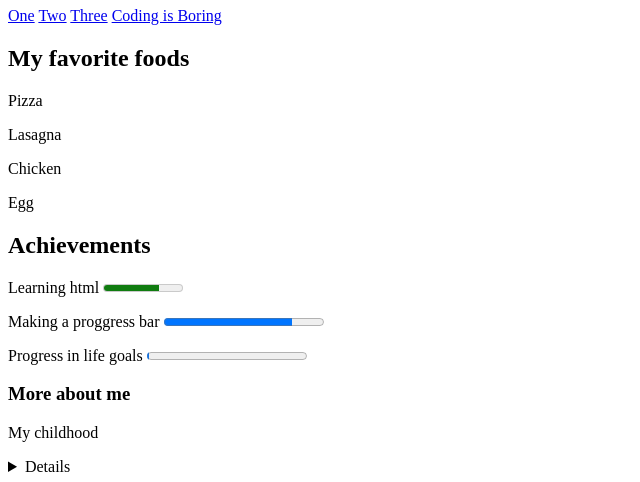
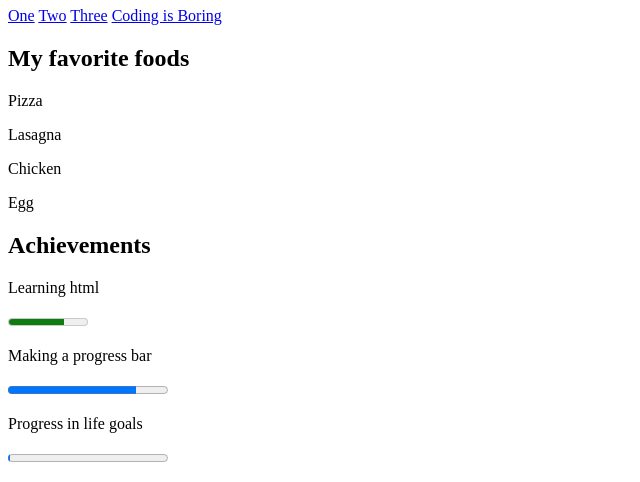
Before and after one commit to CursedRhunter/CursedRhunter.github.io, a plain HTML site: page index.html in a window 1280 px wide. Shown: the part 73-555 px from the top of the page, without its empty margins (0-640 px from the left). Drawn offline with Linux system fonts and the light colour scheme.

Commit message:
Add files via upload

```diff
--- a/index.html
+++ b/index.html
@@ -25,36 +25,34 @@
 <p>Chicken</p>
 <p>Egg</p>
 </article>
+</section>
 <article>
 <h2>Achievements</h2>
-<p>Learning html
-<meter min="0" value="70" max="100">
-</p>
-<p>Making a proggress bar
-<progress min="0" value="80" max="100">
-</p>
-<p>Progress in life goals
-<progress min="0" value="1" max="100">
-</p>
+<p>Learning html</p>
+<meter min="0" value="70" max="100"></meter>
+
+
+<p>Making a progress bar</p>
+<progress value="80" max="100"></progress>
+
+<p>Progress in life goals</p>
+<progress value="1" max="100"></progress>
+
 </article>
-<article>
+
 <h1>More about me</h1>
-<summery>
-<p>My childhood</p>
-<details>was fucked.</details>
-<summery>
-</section>
+
+<details>
+<summary>My childhood was</summary>
+<p>fucked</p>
+</details>
 <figure>
 <img src="./doge.jpg" alt="Picture of doge" title="TO THE MOOON!">
 <figcaption>Go to hormny jail bonk!</figcaption>
+</figure>
 <footer>
 <p>this page was created by Ryan Hunter.</p>
+
 </footer>
-
-
-
-
-
-
 </body>
 </html>
```
